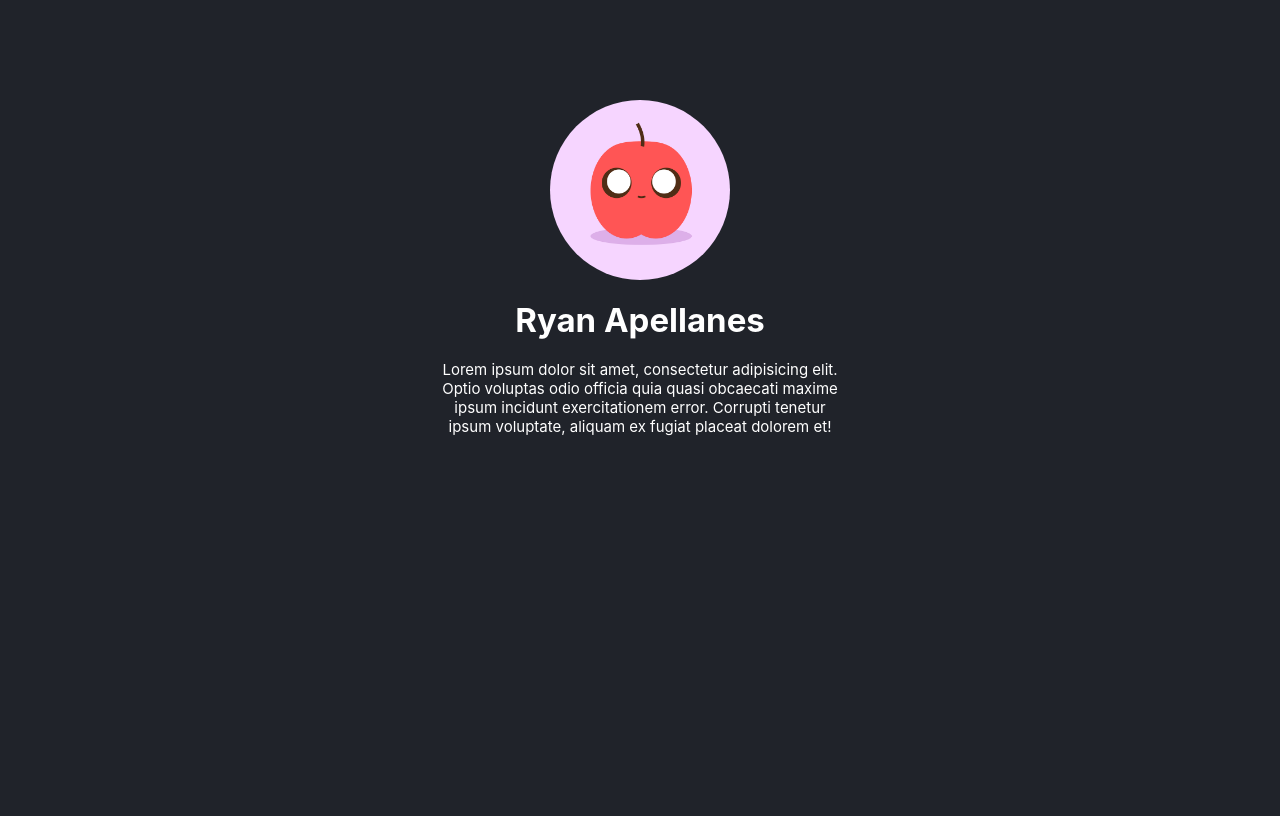
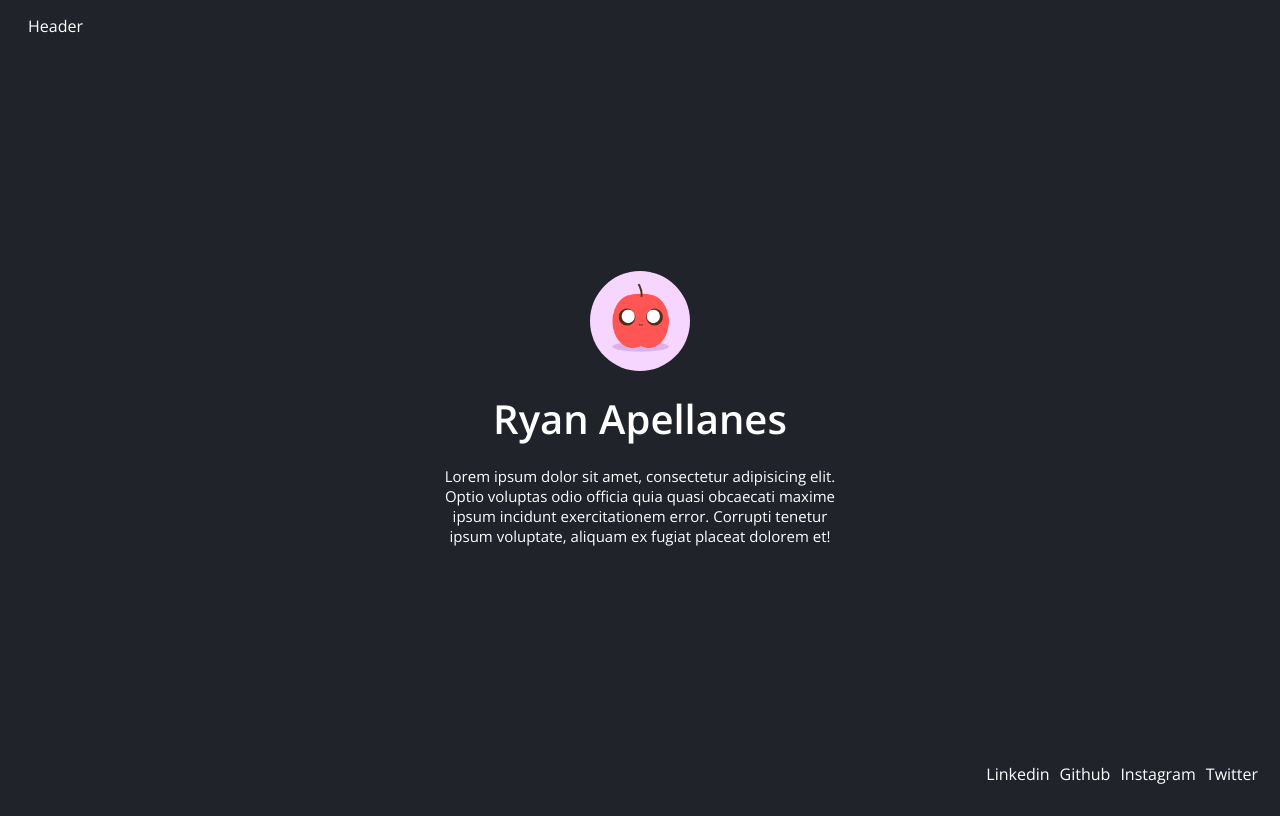
Before and after one commit to ryanapples/portfolio-v2, a React (Create React App) app: page / in a window 1280 px wide. Built offline with nearby package versions, Linux system fonts and the light colour scheme.

Commit message:
layout updates v3; WIP google fonts import - need to refactor approach

```diff
--- /dev/null
+++ b/src/components/App.css
@@ -0,0 +1,10 @@
+@import url('https://fonts.googleapis.com/css2?family=Open+Sans:wght@400;600&display=swap');
+
+body,
+html {
+  font-family: 'Open Sans', sans-serif;
+  -moz-osx-font-smoothing: grayscale;
+  -webkit-font-smoothing: antialiased;
+  background-color: #20232a;
+  color: #fff;
+}
--- a/src/components/App.js
+++ b/src/components/App.js
@@ -1,16 +1,30 @@
 import React from 'react';
-import Bio from './Bio';
+
+import './App.css';
 import styled from 'styled-components';
 
+import Bio from './Bio';
+import Header from './Header';
+import Social from './Social';
+
 const Container = styled.div`
+  display: flex;
+  align-items: center;
+  justify-content: center;
   text-align: center;
+  width: 100%;
+  height: 100vh;
 `;
 
 const App = () => {
   return (
-    <Container>
-      <Bio />
-    </Container>
+    <div>
+      <Header />
+      <Container>
+        <Bio />
+      </Container>
+      <Social />
+    </div>
   );
 };
 
--- a/src/components/Bio.js
+++ b/src/components/Bio.js
@@ -3,15 +3,14 @@ import styled from 'styled-components';
 import bioAvatar from '../assets/bio-ra-avatar.png';
 
 const Wrapper = styled.div`
-  margin-top: 100px;
   padding: 0 20px;
 `;
 
 const Image = styled.img.attrs({
   src: `${bioAvatar}`,
 })`
-  border-radius: 180px;
-  width: 180px;
+  border-radius: 50%;
+  width: 100px;
   max-width: 100%;
   display: block;
   margin: 0 auto;
@@ -19,14 +18,15 @@ const Image = styled.img.attrs({
 `;
 
 const Name = styled.h1`
-  font-size: 33px;
-  font-weight: 700;
+  font-size: 40px;
+  font-weight: 600;
   margin: 20px auto;
   text-align: center;
 `;
 
 const BioContent = styled.p`
   font-size: 15px;
+  font-weight: 400;
   margin-top: 0;
   max-width: 400px;
   margin: 0 auto;
--- /dev/null
+++ b/src/components/Header.js
@@ -0,0 +1,21 @@
+import React from 'react';
+import styled from 'styled-components';
+
+const Nav = styled.nav`
+  position: fixed;
+  top: 0;
+`;
+
+const NavContent = styled.div`
+  padding: 15px 20px;
+`;
+
+const Header = () => {
+  return (
+    <Nav>
+      <NavContent>Header</NavContent>
+    </Nav>
+  );
+};
+
+export default Header;
--- a/src/components/Social.js
+++ b/src/components/Social.js
@@ -1,7 +1,35 @@
 import React from 'react';
+import styled from 'styled-components';
+
+const SocialWrapper = styled.div`
+  position: fixed;
+  bottom: 15px;
+  width: 100%;
+`;
+
+const List = styled.ul`
+  display: flex;
+  justify-content: flex-end;
+  margin: 0;
+  padding: 20px 20px 0;
+`;
+
+const ListItem = styled.li`
+  list-style-type: none;
+  padding-right: 10px;
+`;
 
 const Social = () => {
-  return <div>Social Links</div>;
+  return (
+    <SocialWrapper>
+      <List>
+        <ListItem>Linkedin</ListItem>
+        <ListItem>Github</ListItem>
+        <ListItem>Instagram</ListItem>
+        <ListItem>Twitter</ListItem>
+      </List>
+    </SocialWrapper>
+  );
 };
 
 export default Social;
--- a/src/index.css
+++ /dev/null
@@ -1,10 +0,0 @@
-body {
-  margin: 0;
-  font-family: -apple-system, BlinkMacSystemFont, 'Segoe UI', 'Roboto', 'Oxygen',
-    'Ubuntu', 'Cantarell', 'Fira Sans', 'Droid Sans', 'Helvetica Neue',
-    sans-serif;
-  -webkit-font-smoothing: antialiased;
-  -moz-osx-font-smoothing: grayscale;
-  background-color: #20232a;
-  color: #ffffff;
-}
--- a/src/index.js
+++ b/src/index.js
@@ -1,6 +1,5 @@
 import React from 'react';
 import ReactDOM from 'react-dom';
-import './index.css';
 import App from './components/App';
 
 ReactDOM.render(<App />, document.querySelector('#root'));
```
